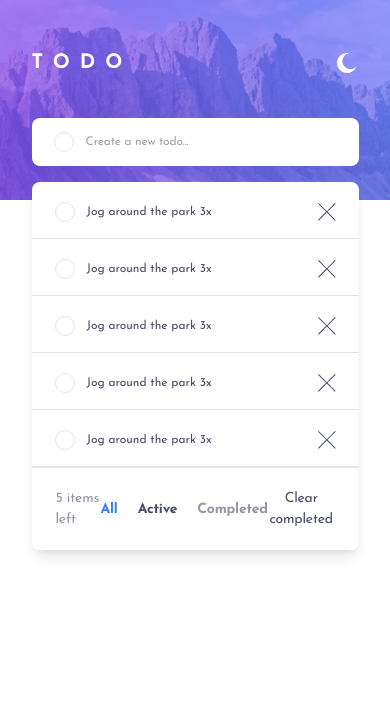
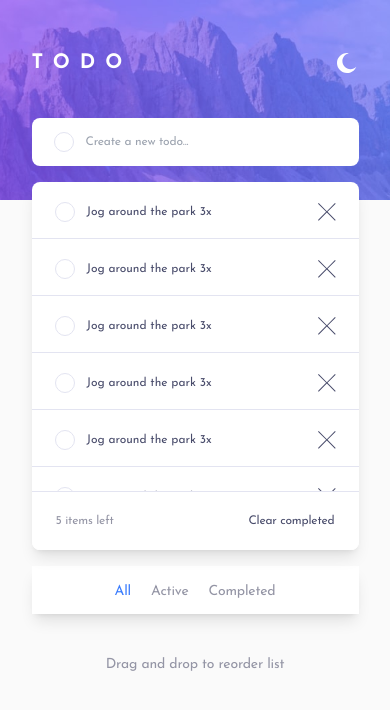
Before and after one commit to Swag-blips/fullstack-todo, a React (Vite) app: page / in a window 390 px wide. Shown: the top 710 px of the page. Built offline with nearby package versions, Linux system fonts and the light colour scheme.

Commit message:
bottom bar final

```diff
--- a/src/App.jsx
+++ b/src/App.jsx
@@ -2,9 +2,9 @@ import Todo from "./components/Todo";
 
 function App() {
   return (
-    <>
+    <div className="bg-[#fafafa] h-screen">
       <Todo />
-    </>
+    </div>
   );
 }
 
--- a/src/components/Todo.jsx
+++ b/src/components/Todo.jsx
@@ -128,7 +128,7 @@ const Todo = () => {
             </div>
             <hr className="md:mt-[20px] mt-[16px] border-[#E3E4F1] mx-[-23px]" />
           </div>
-          <div className="mx-[23px] my-[20px] items-center">
+          <div className="mx-[23px]  items-center">
             <div className="flex flex-row items-center justify-between ">
               <div className="flex items-center gap-[12px] md:gap-[24px]">
                 <input
@@ -145,17 +145,26 @@ const Todo = () => {
           </div>
 
           <div className="bottom-0 z-50 pt-[20px] pb-[20px] bg-white border-t border-t-[#E3E4F1] w-full sticky">
-            <div className="flex-row text-[14px] tracking-[-0.19px] flex mx-[24px]  items-center justify-between">
+            <div className="flex-row text-[12px] md:text-[14px] tracking-[-0.19px] flex mx-[24px]  items-center justify-between">
               <p className=" text-[#9495A5] text-left">5 items left</p>
-              <div className="flex-row flex cursor-pointer font-bold gap-[20px] items-center">
-                <p className="text-[#3A7CFD] ">All</p>
-                <p className="text-[#494C6B]">Active</p>
-                <p className="text-[#9495A5]">Completed</p>
+              <div className="flex-row hidden md:flex  cursor-pointer font-bold gap-[20px] items-center">
+                <p className="text-[#3A7CFD] hover:text-[#494c6b] ">All</p>
+                <p className="text-[#9495A5] hover:text-[#494c6b]">Active</p>
+                <p className="text-[#9495A5] hover:text-[#494c6b]">Completed</p>
               </div>
               <button className="text-[#494C6B]">Clear completed</button>
             </div>
           </div>
         </div>
+        <div className="bg-white shadow-lg  md:hidden py-[15px] mt-[16px] w-[327px] h-[48px]">
+          <div className="flex text-[14px] gap-[20px] tracking-[-0.19px]  items-center justify-center">
+            <p className="text-[#3A7CFD] hover:text-[#494c6b] ">All</p>
+            <p className="text-[#9495A5] hover:text-[#494c6b]">Active</p>
+            <p className="text-[#9495A5] hover:text-[#494c6b]">Completed</p>
+          </div>
+        </div>
+
+        <p className="text-[#9495A5] text-[14px] tracking-[-0.19px] mt-[40px] flex items-center justify-center">Drag and drop to reorder list</p>
       </section>
     </section>
   );
```
Also changed, not shown: src/index.css (line endings or trailing spaces).
